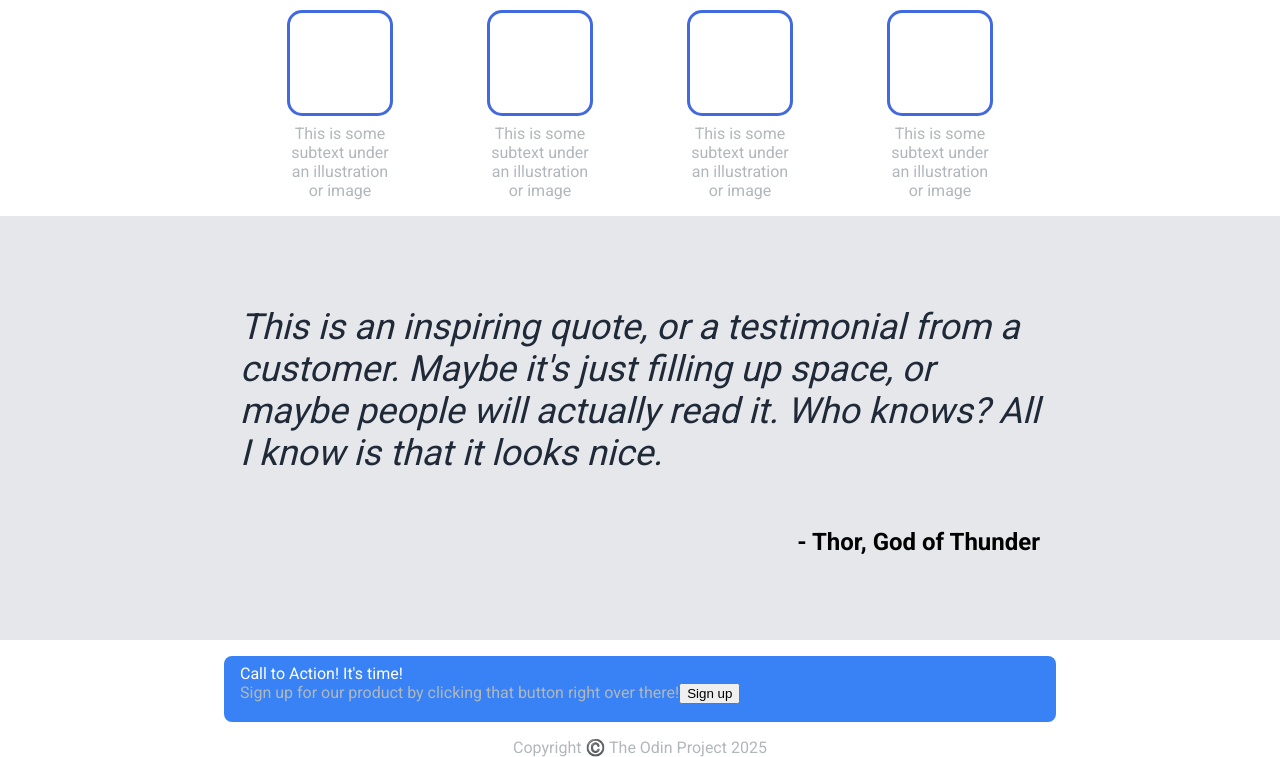
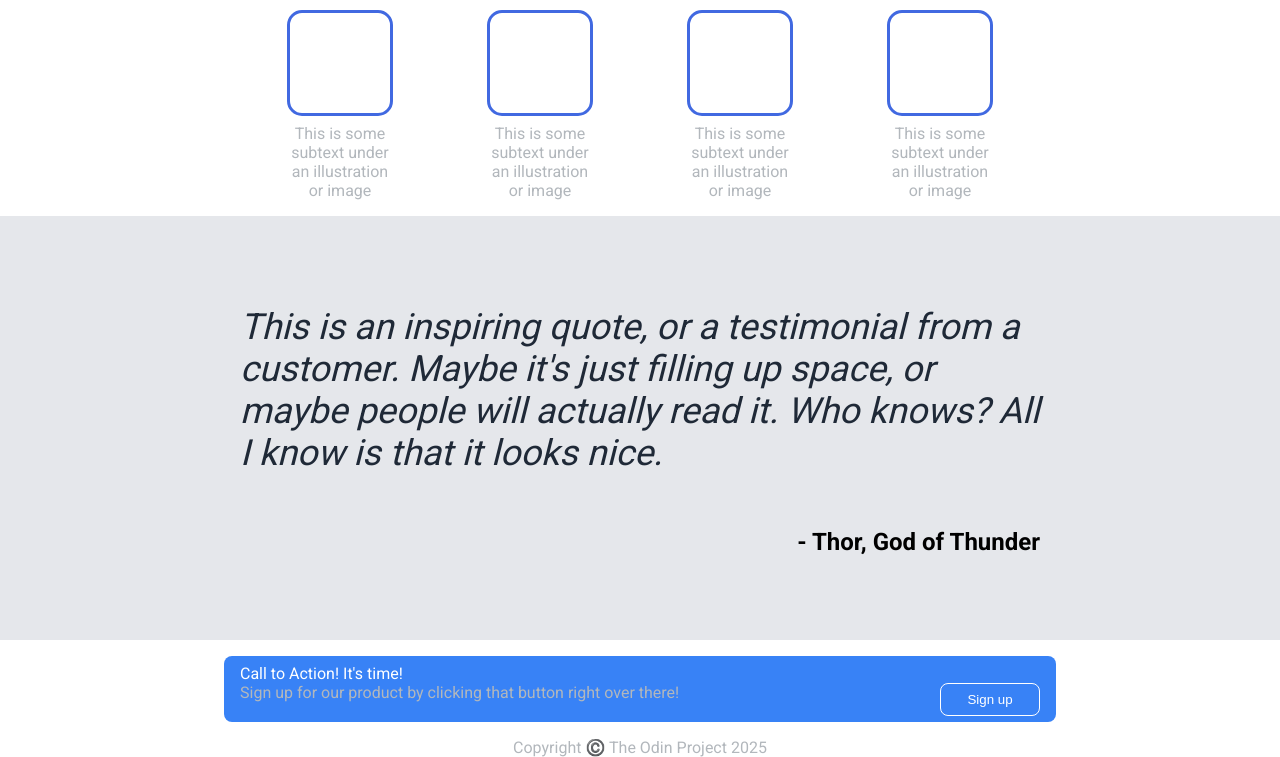
Before and after one commit to Abimaelh/odin-landing-page, a plain HTML site: page index.html in a window 1280 px wide. Shown: the part 426-1183 px from the top of the page. Drawn offline with Linux system fonts and the light colour scheme.

Commit message:
Add rounded sign up button

```diff
--- a/style.css
+++ b/style.css
@@ -203,7 +203,6 @@ button.signup-hero {
     background-color: white;
     padding: 16px;
     flex-direction: column;
-    gap: 32px;
 }
 
 .top-cta {
@@ -214,6 +213,7 @@ button.signup-hero {
 .bottom-cta {
     display: flex;
     flex-direction: row;
+    justify-content: space-between;
 }
 
 .cta-container {
@@ -225,3 +225,13 @@ button.signup-hero {
     border-radius: 8px;
     padding: 8px 16px;
 }
+
+button.signup-cta {
+    cursor: pointer;
+    border-radius: 8px;
+    padding: 8px 16px;
+    width: 100px;
+    border: 1px solid white;
+    color: white;
+    background: #3882F6;
+}
```
